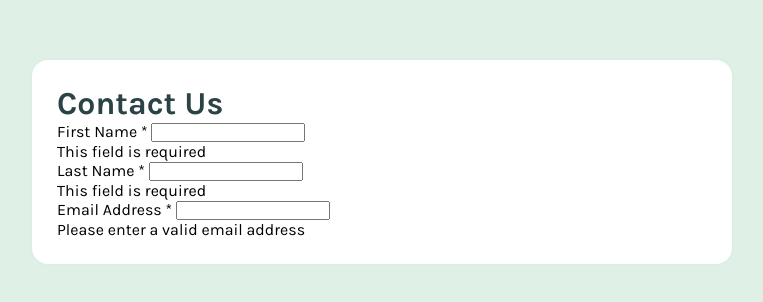
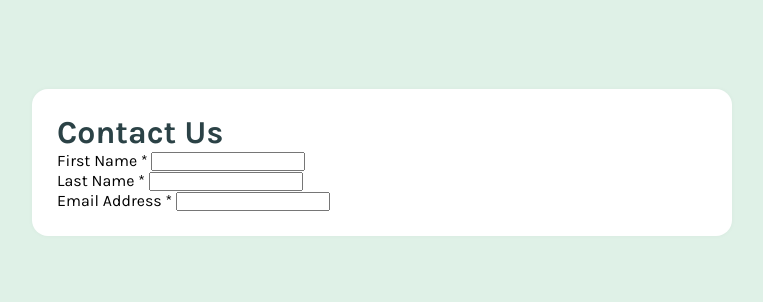
Before and after one commit to FESOO1/Contact-form2, a plain HTML site: page index.html in a window 1280 px wide. Shown: the part 238-540 px from the top of the page, without its empty margins (258-1021 px from the left). Drawn offline with Linux system fonts and the light colour scheme.

Commit message:
Update index.html

```diff
--- a/index.html
+++ b/index.html
@@ -15,16 +15,16 @@
       <div class="full-name">
         <div class="first-name">
           <label for="firstName">First Name <span class="input-important-symbol">*</span> <input type="text" id="firstName"></label>
-          <p class="required-text" id="firstNameRequiredText">This field is required</p>
+          <p class="required-text" id="firstNameRequiredText"></p>
         </div>
         <div class="last-name">
           <label for="lastName">Last Name <span class="input-important-symbol">*</span> <input type="text" id="lastName"></label>
-          <p class="required-text" id="lastNameRequiredText">This field is required</p>
+          <p class="required-text" id="lastNameRequiredText"></p>
         </div>
       </div>
       <div class="email-address">
         <label for="emailAddress">Email Address <span class="input-important-symbol">*</span> <input type="email" name="email" id="emailAddress"></label>
-        <p class="required-text" id="lastNameRequiredText">Please enter a valid email address</p>
+        <p class="required-text" id="emailAddressRequiredText"></p>
       </div>
     </form>
   </div>
```
